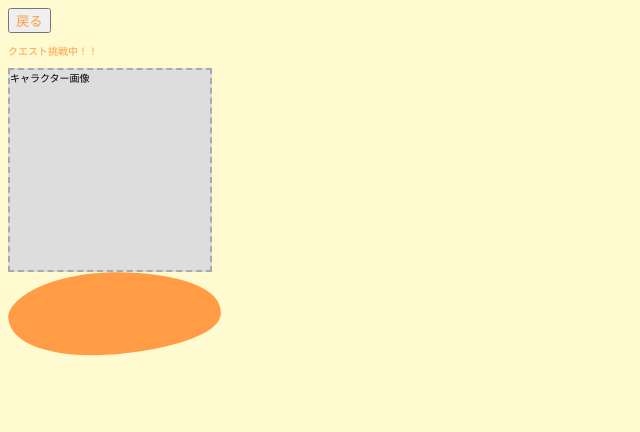
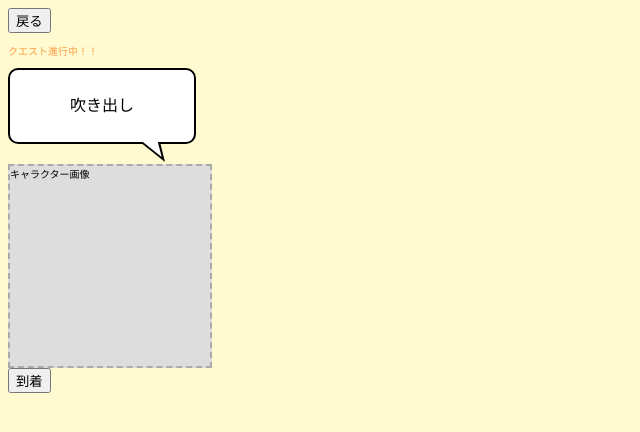
Before and after one commit to himatsumu/himatsumu_front, a React (Vite) app in the folder app/: page / in a window 1280 px wide. Shown: the top 432 px of the page, without its empty margins (0-640 px from the left). Built offline with nearby package versions, Linux system fonts and the light colour scheme.

Commit message:
quest_playingの必要な要素置いた

```diff
--- a/app/src/App.tsx
+++ b/app/src/App.tsx
@@ -1,5 +1,7 @@
 import { BrowserRouter, Routes, Route } from "react-router-dom";
 import QuestPlaying from "./pages/quest_playing";
+import QuestClear from "./pages/quest_clear";
+import CharaEvolution from "./pages/chara_evolution";
 //import { useState } from 'react'
 
 import './App.css'
@@ -11,7 +13,8 @@ function App() {
       <BrowserRouter>
         <Routes>
           <Route path="/" element={<QuestPlaying />} />
-
+          <Route path="/quest_clear" element={<QuestClear />} />
+          <Route path="/chara_evolution" element={<CharaEvolution />} />
         </Routes>
       </BrowserRouter>
     </>
--- /dev/null
+++ b/app/src/pages/quest_clear.tsx
@@ -0,0 +1,16 @@
+//クエストクリア画面
+//ダイアログでポイント表示
+//import { useNavigate } from 'react-router-dom';
+import "../styles/quest_clear.scss";
+
+export default function QuestClear() {
+
+    return(
+        <>
+        <p className="text-quest">クエストクリア達成</p>
+
+        <div className="image-placeholder">キャラクター画像</div>
+
+        </>
+    );
+};
--- a/app/src/pages/quest_playing.tsx
+++ b/app/src/pages/quest_playing.tsx
@@ -2,37 +2,41 @@
 //ローディング
 
 import "../styles/quest_playing.scss";
-import images from '../hooks/images';
+import { useNavigate } from 'react-router-dom';
+// import images from '../hooks/images';
 
 export default function QuestPlaying() {
-    return(
+
+    const navigate = useNavigate();
+
+    const goToHome = () => {
+        navigate('/quest_clear');
+    };
+
+    return (
         <>
-        <button className="font-color">戻る</button>
+            <button className="back-button">戻る</button>
 
-        <p className="font-color">クエスト挑戦中！！</p>
+            <p className="text-quest">クエスト進行中！！</p>
 
-        {/* <img
-                src={images.butonnBackGround}
-                alt="クエスト完了ボタン"
-                onClick={() => {
-                    //ボタンクリック時の処理書く
-                }}
-            /> */}
+            <div className="speechBubble">吹き出し</div>
+
+            <div className="image-placeholder">キャラクター画像</div>
+
+            <button onClick={goToHome} className="arrival-button">到着</button>
 
 
-        <div className="image-placeholder">キャラクター画像</div>
 
-
-        <input
+            {/* <input
             type="image"
             src={images.butonnBackGround}
             alt="クエスト完了ボタン"
             onClick={() => {
                 //ボタンクリック時の処理書く
             }}
-        />
+        />     */}
 
 
-    </>
-)
+        </>
+    )
 }
--- /dev/null
+++ b/app/src/styles/quest_clear.scss
@@ -0,0 +1,12 @@
+@use '../styles/common' as *;
+
+.text-quest {
+    color: $main;
+};
+
+.image-placeholder {
+    width: 200px; // 幅
+    height: 200px; // 高さ
+    background-color: #ddd;
+    border: 2px dashed #aaa; // 点線
+}
--- a/app/src/styles/quest_playing.scss
+++ b/app/src/styles/quest_playing.scss
@@ -1,6 +1,6 @@
 @use '../styles/common' as *;
 
-.font-color {
+.text-quest {
     color: $main;
 };
 
@@ -10,3 +10,44 @@
     background-color: #ddd;
     border: 2px dashed #aaa; // 点線
 }
+
+//吹き出し
+.speechBubble {
+    position: relative;
+    display: inline-block;
+    margin-bottom: 20px;
+    padding: 24px 60px;
+    border: 2px solid #000000;
+    border-radius: 10px;
+    background-color: #ffffff;
+    text-align: left;
+    font-size: 16px;
+    font-weight: 400;
+    line-height: 1.5;
+    color: #000000;
+}
+
+.speechBubble::before {
+    content: "";
+    position: absolute;
+    bottom: 0;
+    left: 76%;
+    border-style: solid;
+    border-width: 20px 0 0 20px;
+    border-color: #000000 transparent transparent;
+    translate: -50% 100%;
+    transform: skew(14deg);
+    transform-origin: top;
+}
+
+.speechBubble::after {
+    content: "";
+    position: absolute;
+    bottom: 0;
+    left: 76%;
+    border-style: solid;
+    border-width: 15.2px 0 0 15.2px;
+    border-color: #ffffff transparent transparent;
+    translate: calc(-50% + 0.4px) 100%;
+    transform: skew(14deg);
+    transform-origin: top; }
```
Also changed, not shown: app/src/pages/quest_ clear.tsx (deleted, +0 -8 lines).
